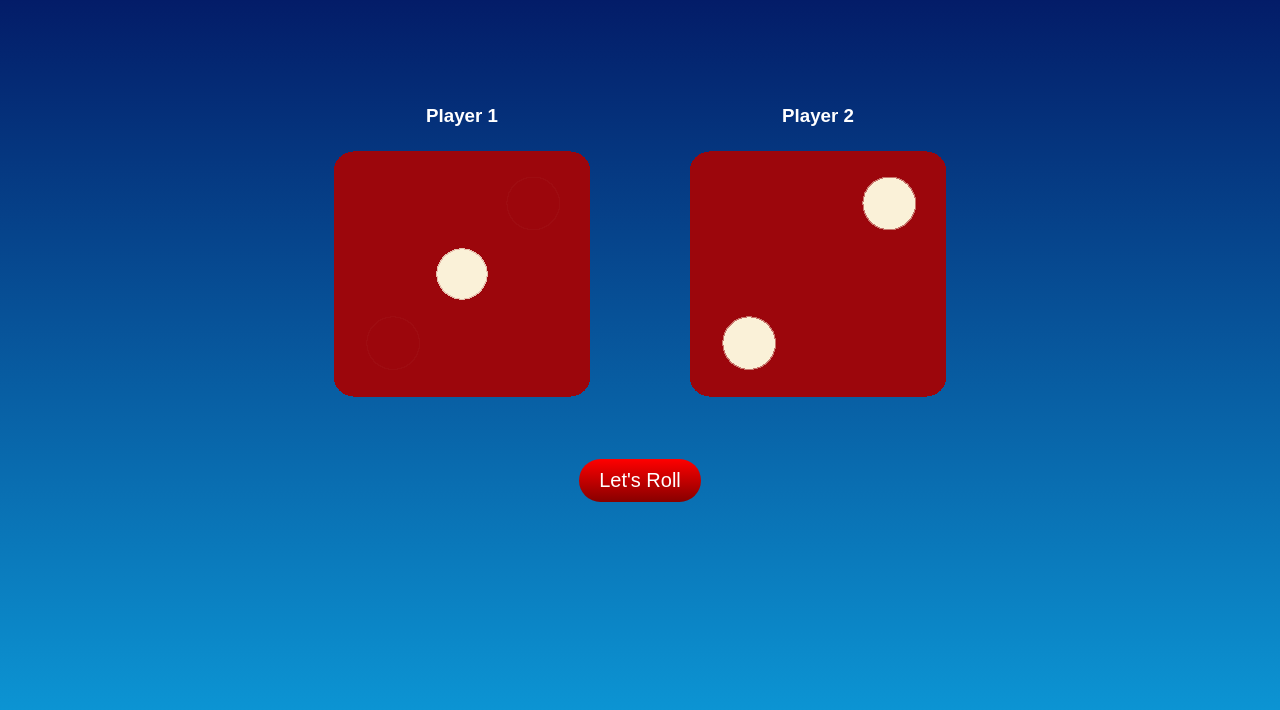
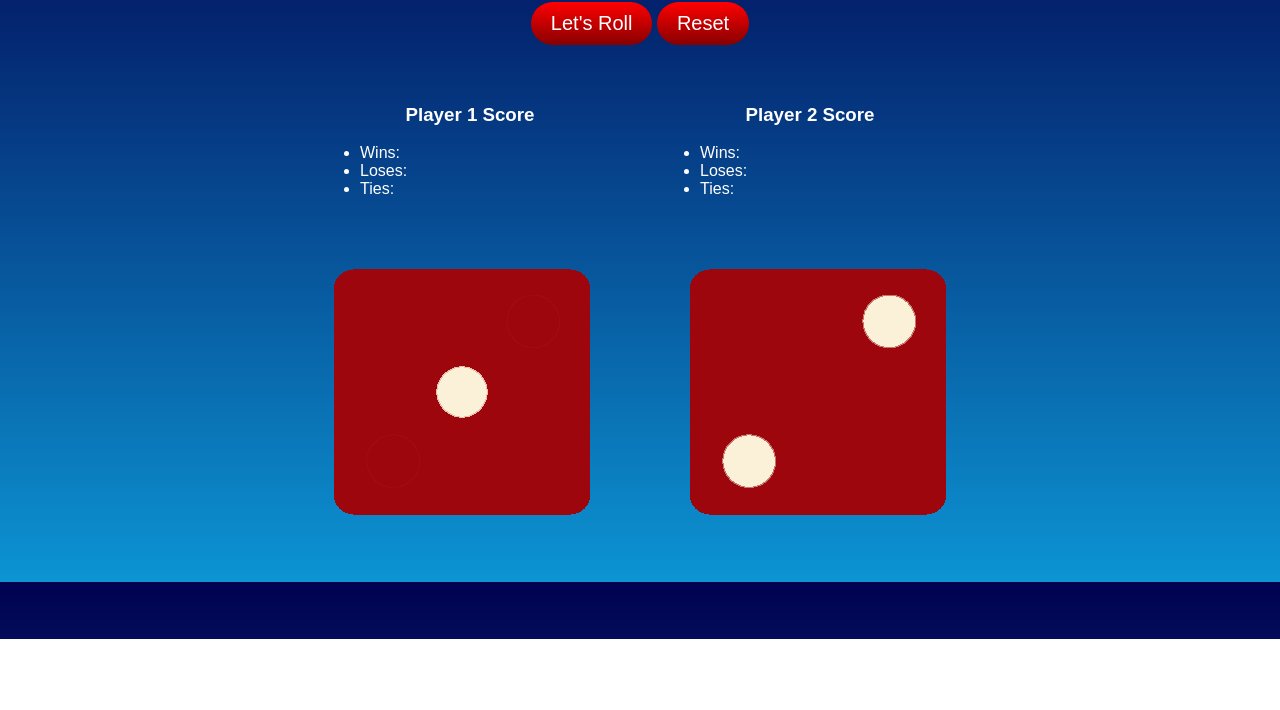
Before and after one commit to tiffany-simionescu/dice-game, a plain HTML site: page index.html in a window 1280 px wide. Shown: the part 161-871 px from the top of the page. After the commit the page ends 800 px from the top, so only its background shows below. Drawn offline with Linux system fonts and the light colour scheme.

Commit message:
Added Scoreboard and Reset button. Still needs styling and functionality.

```diff
--- a/index.html
+++ b/index.html
@@ -13,19 +13,38 @@
 </head>
 <body>
     <h1>Dice Game</h1>
+    <button class="btn" onclick="randomDice()">Let's Roll</button>
+    <button class="btn" onclick="resetScore()">Reset</button>
+
+    <div class="scoreboard">
+        <div class="player-one-score">
+            <h3>Player 1 Score</h3>
+            <ul>
+                <li>Wins: </li>
+                <li>Loses: </li>
+                <li>Ties: </li>
+            </ul>
+        </div>
+        <div class="player-two-score">
+            <h3>Player 2 Score</h3>
+            <ul>
+                <li>Wins: </li>
+                <li>Loses: </li>
+                <li>Ties: </li>
+            </ul>
+        </div>
+    </div>
         <div class="players">
         <div class="player-one">
-            <h3>Player 1</h3>
+            <!-- <h3>Player 1</h3> -->
             <img src="images/dice1.png" alt="dice-img">
         </div>
         <div class="player-two">
-            <h3>Player 2</h3>
+            <!-- <h3>Player 2</h3> -->
             <img src="images/dice2.png" alt="dice-img">
         </div>
     </div>
 
-    <button class="btn" onclick="randomDice()">Let's Roll</button>
-
     <script src="javascript/index.js" charset="utf-8"></script>
 </body>
 </html>
--- a/javascript/index.js
+++ b/javascript/index.js
@@ -29,3 +29,8 @@ function randomDice() {
     playerOne.setAttribute("src", `images/dice${playerOneDieNumber}.png`);
     playerTwo.setAttribute("src", `images/dice${playerTwoDieNumber}.png`);
 };
+
+// Create a function to reset the scoreboads
+function resetScore() {
+
+}
--- a/styles/styles.css
+++ b/styles/styles.css
@@ -8,16 +8,22 @@ body {
     background: -moz-linear-gradient(top, #010150, #0c94d3);
     background: linear-gradient(to bottom, #010150, #0c94d3);
     color: white;
-    font-family: 'Pacifico', cursive;
+    font-family: Arial, Helvetica, sans-serif;
     text-align: center;
 }
 
 h1 {
+    font-family: 'Pacifico', cursive;
     font-size: 4rem;
+    margin-top: 0;
 }
 
 h3 {
-    font-family: Arial, Helvetica, sans-serif;
+    text-align: center;
+}
+
+img {
+    margin-bottom: 0;
 }
 
 /* Class Selectors */
@@ -35,7 +41,7 @@ h3 {
     font-family: Arial;
     color: #ffffff;
     font-size: 20px;
-    margin-bottom: 200px;
+    margin-bottom: 20px;
     padding: 10px 20px 10px 20px;
     text-decoration: none;
 }
@@ -55,8 +61,22 @@ h3 {
     margin: 50px;
 }
 
+.player-one-score {
+    margin: 20px;
+    margin-bottom: 0;
+    text-align: left;
+    width: 300px;
+}
+
 .player-two {
     margin: 50px;
+}
+
+.player-two-score {
+    margin: 20px;
+    margin-bottom: 0;
+    text-align: left;
+    width: 300px;
 }
 
 .players {
@@ -65,4 +85,10 @@ h3 {
     justify-content: center;
 }
 
+.scoreboard {
+    align-items: center;
+    display: flex;
+    justify-content: center;
+}
+
 /* ID Selectors */
```
